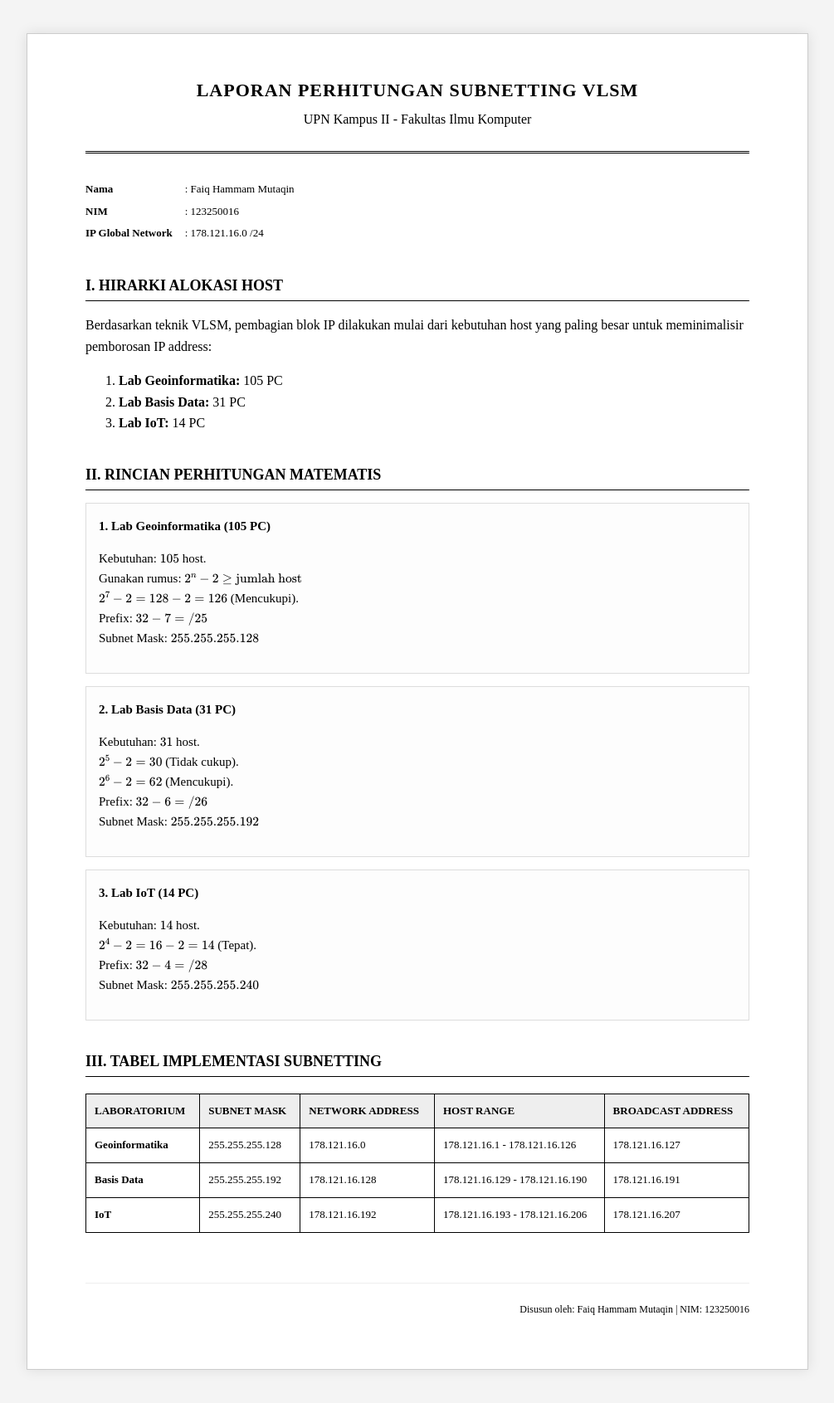
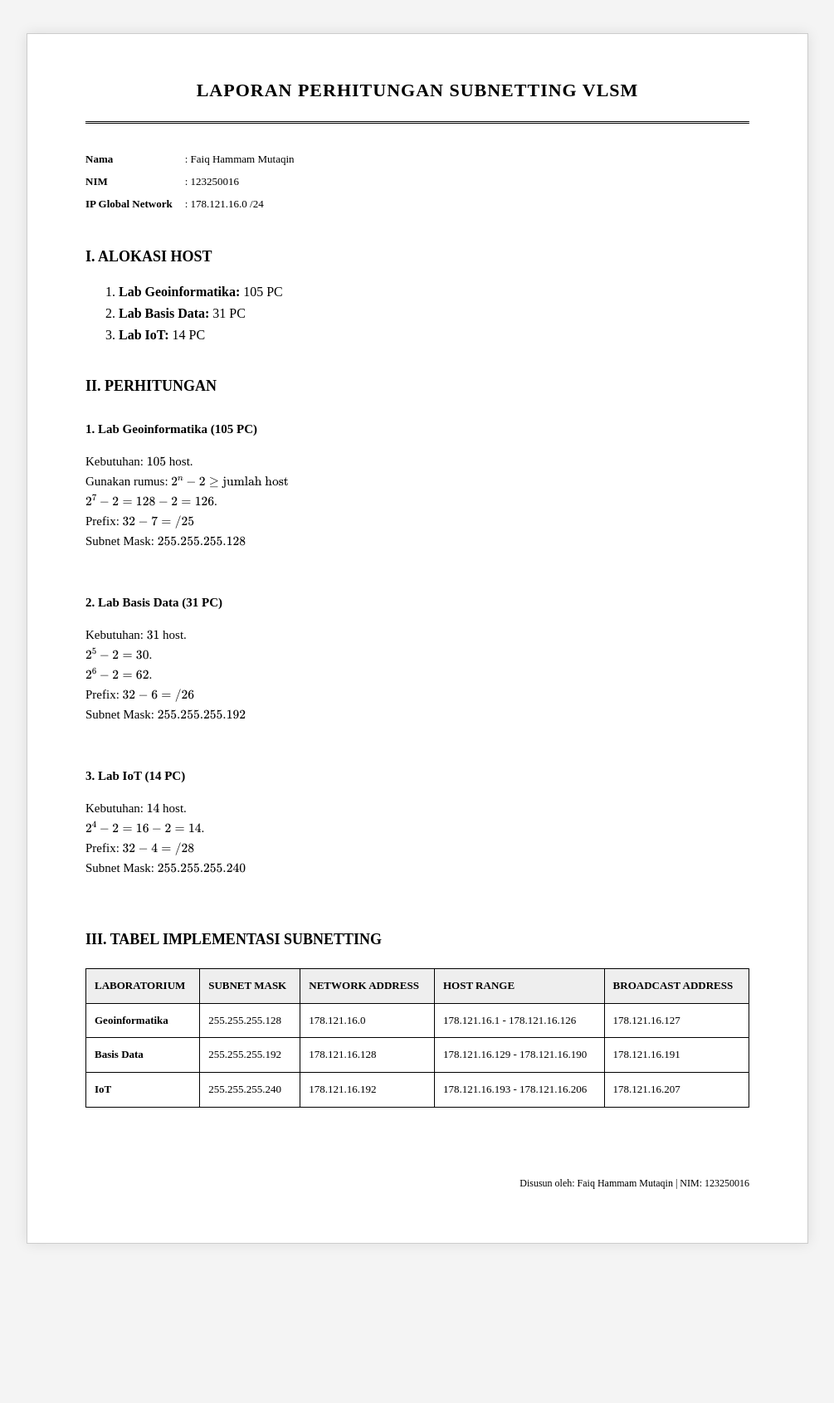
Before and after one commit to cyclocerine/cyclocerine.github.io, a Jekyll site: the page notebook/123250016_subnetting.html, which Jekyll copies as it is, in a window 1280 px wide. Shown: the whole page at 83% size, without its empty margins (137-1142 px from the left). Built offline with Jekyll 4.4.1, drawn with Linux system fonts in a browser that asks for light colours; after the commit the page ends 1539 px from its top, so only the background shows below that.

Commit message:
Clean up styles and text in subnetting report
Tidy up HTML/CSS and copy in the subnetting report: reset h1 margin, remove section-title border/padding, reduce .calc-box padding and remove borders, remove footer top border and institution line. Also simplified section titles and cleaned up calculation wording (removed parenthetical notes and adjusted punctuation).

```diff
--- a/notebook/123250016_subnetting.html
+++ b/notebook/123250016_subnetting.html
@@ -53,7 +53,7 @@
 
         h1 {
             font-size: 22px;
-            margin: 0 0 5px 0;
+            margin: 0;
             text-transform: uppercase;
             letter-spacing: 1px;
         }
@@ -78,8 +78,6 @@
         .section-title {
             font-size: 18px;
             font-weight: bold;
-            border-bottom: 1px solid var(--border-color);
-            padding-bottom: 3px;
             margin-top: 35px;
             margin-bottom: 15px;
             text-transform: uppercase;
@@ -105,9 +103,7 @@
         }
 
         .calc-box {
-            background-color: #fdfdfd;
-            border: 1px solid #ddd;
-            padding: 15px;
+            padding: 10px 0;
             margin: 15px 0;
             font-size: 15px;
         }
@@ -116,7 +112,6 @@
             margin-top: 60px;
             text-align: right;
             font-size: 12px;
-            border-top: 1px solid #eee;
             padding-top: 10px;
         }
 
@@ -131,7 +126,6 @@
 <div class="paper">
     <header>
         <h1>Laporan Perhitungan Subnetting VLSM</h1>
-        <p style="margin: 5px 0;">UPN Kampus II - Fakultas Ilmu Komputer</p>
     </header>
 
     <div class="info">
@@ -151,22 +145,21 @@
         </table>
     </div>
 
-    <div class="section-title">I. Hirarki Alokasi Host</div>
-    <p>Berdasarkan teknik VLSM, pembagian blok IP dilakukan mulai dari kebutuhan host yang paling besar untuk meminimalisir pemborosan IP address:</p>
+    <div class="section-title">I. Alokasi Host</div>
     <ol>
         <li><strong>Lab Geoinformatika:</strong> 105 PC</li>
         <li><strong>Lab Basis Data:</strong> 31 PC</li>
         <li><strong>Lab IoT:</strong> 14 PC</li>
     </ol>
 
-    <div class="section-title">II. Rincian Perhitungan Matematis</div>
+    <div class="section-title">II. Perhitungan</div>
 
     <div class="calc-box">
         <strong>1. Lab Geoinformatika (105 PC)</strong>
         <p>
             Kebutuhan: $105$ host.<br>
             Gunakan rumus: $2^n - 2 \ge \text{jumlah host}$<br>
-            $2^7 - 2 = 128 - 2 = 126$ (Mencukupi).<br>
+            $2^7 - 2 = 128 - 2 = 126$.<br>
             Prefix: $32 - 7 = /25$<br>
             Subnet Mask: $255.255.255.128$
         </p>
@@ -176,8 +169,8 @@
         <strong>2. Lab Basis Data (31 PC)</strong>
         <p>
             Kebutuhan: $31$ host.<br>
-            $2^5 - 2 = 30$ (Tidak cukup).<br>
-            $2^6 - 2 = 62$ (Mencukupi).<br>
+            $2^5 - 2 = 30$.<br>
+            $2^6 - 2 = 62$.<br>
             Prefix: $32 - 6 = /26$<br>
             Subnet Mask: $255.255.255.192$
         </p>
@@ -187,7 +180,7 @@
         <strong>3. Lab IoT (14 PC)</strong>
         <p>
             Kebutuhan: $14$ host.<br>
-            $2^4 - 2 = 16 - 2 = 14$ (Tepat).<br>
+            $2^4 - 2 = 16 - 2 = 14$.<br>
             Prefix: $32 - 4 = /28$<br>
             Subnet Mask: $255.255.255.240$
         </p>
```
